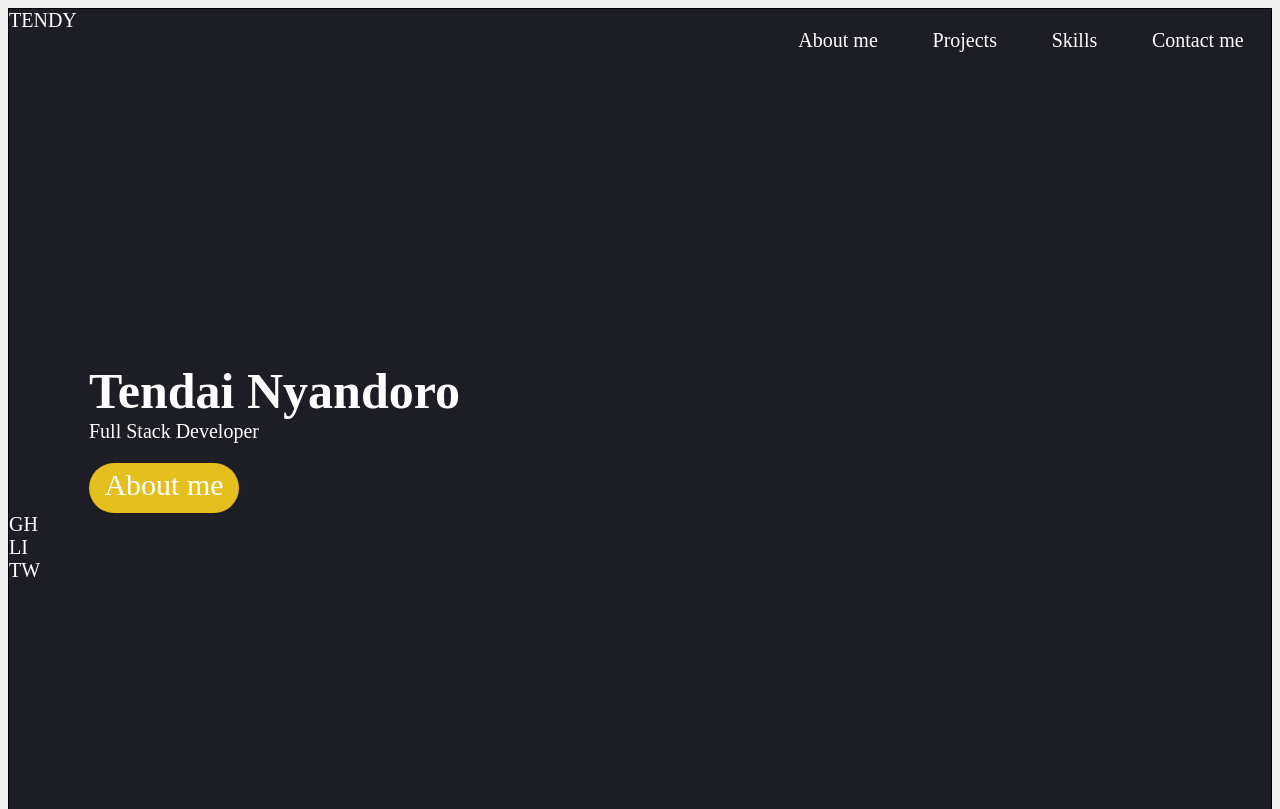
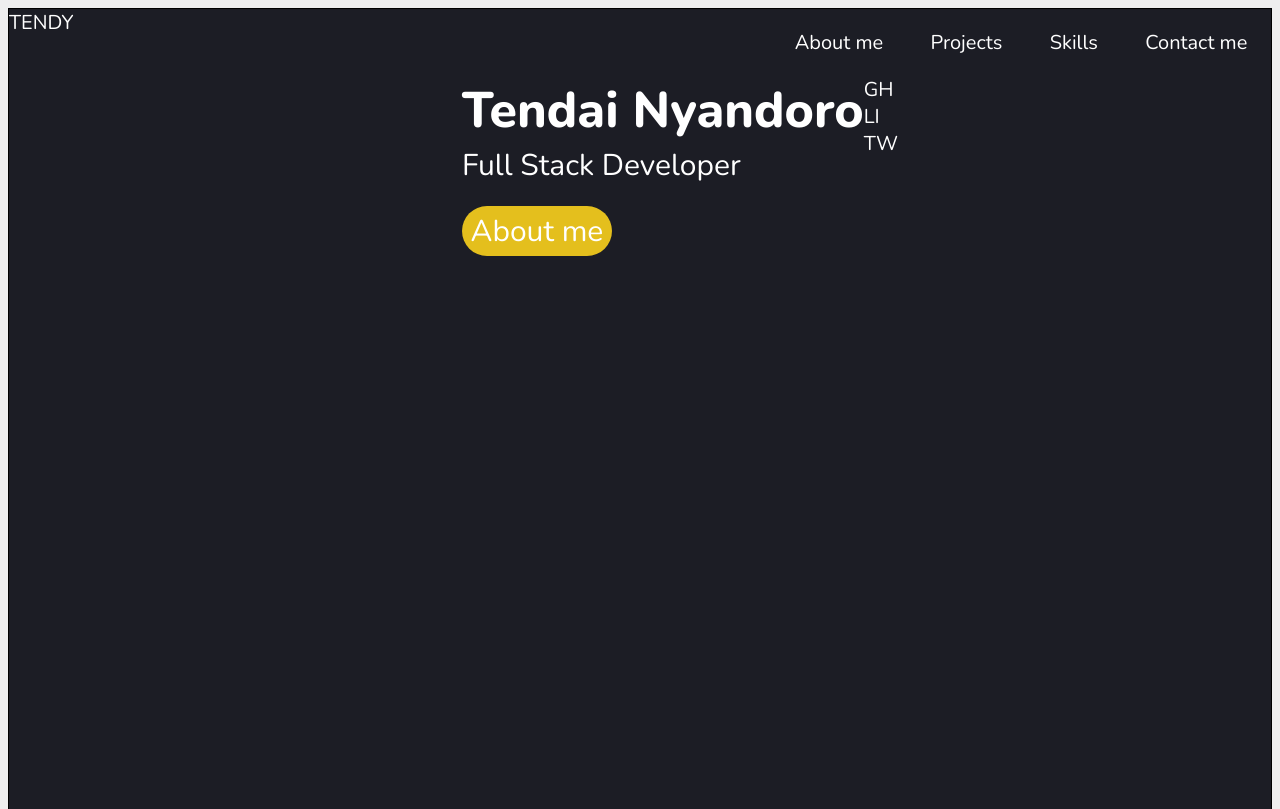
Before and after one commit to tnyandoro/Personal-profile, a website built with webpack: page dist/index.html in a window 1280 px wide. Shown: the top 809 px of the page. Built offline with nearby package versions, Linux system fonts and the light colour scheme.

Commit message:
Add more styling to the hero text

```diff
--- a/dist/index.html
+++ b/dist/index.html
@@ -6,6 +6,11 @@
     <meta name="viewport" content="width=device-width, initial-scale=1" />
     <!-- Template css Files -->
     <link rel="stylesheet" href="styles.css" type="text/css" />
+    <link rel="preconnect" href="https://fonts.gstatic.com" />
+    <link
+      href="https://fonts.googleapis.com/css2?family=Nunito:ital,wght@0,200;0,400;0,600;0,800;1,300;1,400&display=swap"
+      rel="stylesheet"
+    />
   </head>
   <body>
     <section class="hero">
--- a/dist/styles.css
+++ b/dist/styles.css
@@ -1,3 +1,7 @@
+body {
+  font-family: "Nunito", sans-serif;
+}
+
 section {
   height: 500px;
   background-color: white;
@@ -41,12 +45,11 @@ h1 {
 
 p {
   margin: 0;
-  flex-direction: 30px;
-  font-weight: 300px;
+  font-size: 30px;
+  font-weight: 600px;
 }
 .hero-area {
   display: flex;
-  flex-direction: column;
   height: 100%;
   justify-content: center;
 }
```
